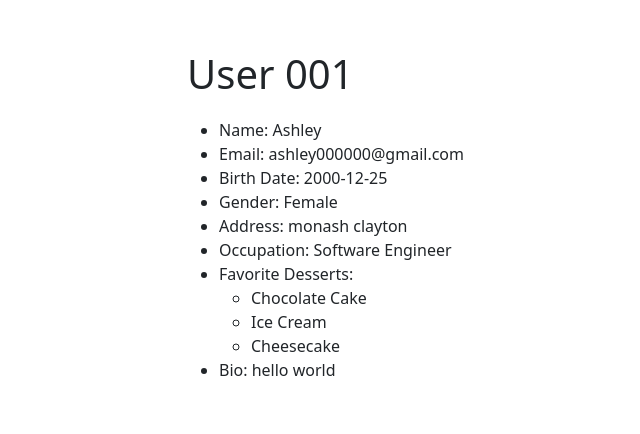
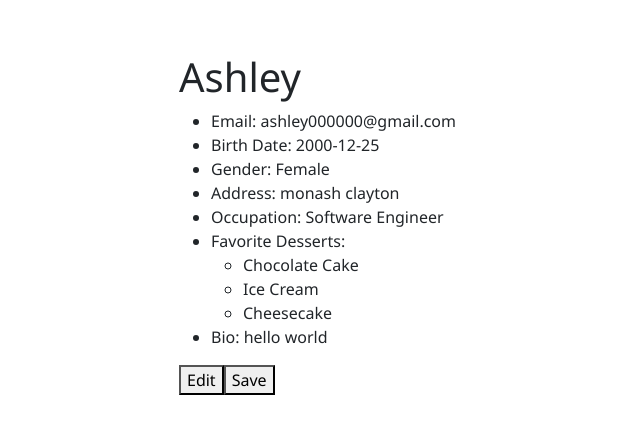
Before and after one commit to jzhu0106/Assignment5032Jianqin, a Vue app in the folder vue-project/: page / in a window 1280 px wide. Shown: the part 176-610 px from the top of the page, without its empty margins (164-804 px from the left). Built offline with nearby package versions, Linux system fonts and the light colour scheme.

Commit message:
modified

```diff
--- a/vue-project/src/assets/json/UserProfile.json
+++ b/vue-project/src/assets/json/UserProfile.json
@@ -1,7 +1,7 @@
 [
   {
+  "name": "Ashley",
   "userId": "12345",
-  "name": "Ashley",
   "email": "ashley000000@gmail.com",
   "birthDate": "2000-12-25",
   "gender": "Female",
--- a/vue-project/src/components/Profile.vue
+++ b/vue-project/src/components/Profile.vue
@@ -1,8 +1,8 @@
 <template>
   <div class="container">
-    <h1>User 001</h1>
-<ul>
-      <li>Name: {{ profile[0].name }}</li>
+    <h1>{{ profile[0].name }}</h1>
+    <ul>
+
       <li>Email: {{ profile[0].email }}</li>
       <li>Birth Date: {{ profile[0].birthDate }}</li>
       <li>Gender: {{ profile[0].gender }}</li>
@@ -16,8 +16,12 @@
       <li>Bio: {{ profile[0].bio }}</li>
     </ul>
 
+    <button> Edit </button>
+    <button> Save </button>
   </div>
 </template>
+
+
 
 <script setup>
 import profile from "../assets/json/UserProfile.json";
@@ -28,7 +32,18 @@ import { ref, computed } from "vue"
 </script>
 
 <style scoped>
-h1 {
+/* h1 {
   margin-bottom: 20px;
+} */
+
+
+ .container {
+  font-family: "Segoe UI", Tahoma, Geneva, Verdana, sans-serif;
+  max-width: 80vw;
+  margin: 0 auto;
+  padding: 20px;
+  /* background-color: #f4f4f4; */
+  /* border-radius: 10px; */
+  /* box-shadow: 0 4px 6px rgba(0, 0, 0, 0.1); */
 }
 </style>
```
